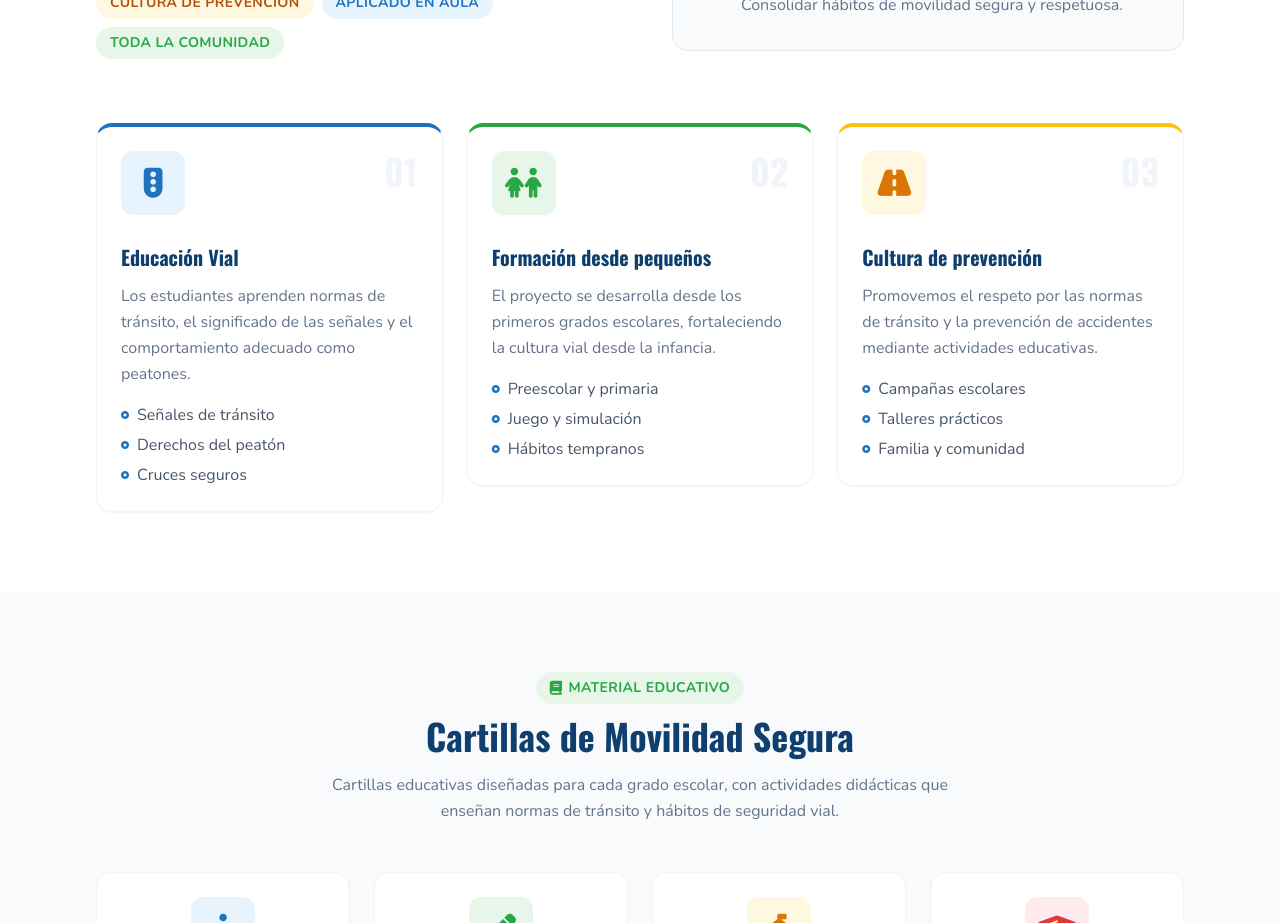
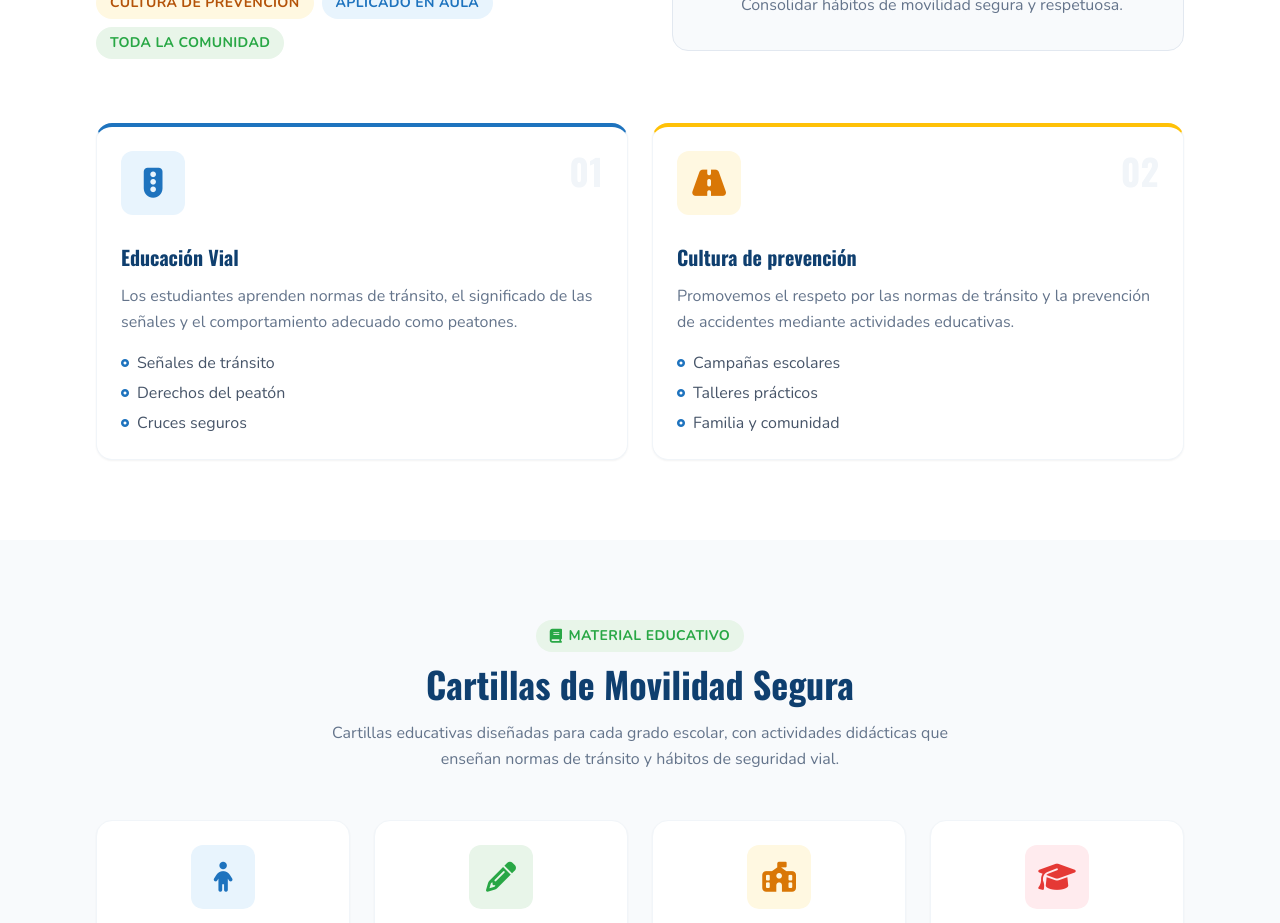
Before and after one commit to Neferxd31/movilidad-segura, a React (Vite) app: page / in a window 1280 px wide. Shown: the part 1380-2303 px from the top of the page. Built offline with nearby package versions, Linux system fonts and the light colour scheme.

Commit message:
chore: remove early education intro card

```diff
--- a/src/pages/Home.jsx
+++ b/src/pages/Home.jsx
@@ -57,15 +57,6 @@ const introCards = [
   },
   {
     num:   '02',
-    icon:  'fa-children',
-    color: 'icon-box-green',
-    border:'border-t-brand-green',
-    title: 'Formación desde pequeños',
-    desc:  'El proyecto se desarrolla desde los primeros grados escolares, fortaleciendo la cultura vial desde la infancia.',
-    items: ['Preescolar y primaria', 'Juego y simulación', 'Hábitos tempranos'],
-  },
-  {
-    num:   '03',
     icon:  'fa-road',
     color: 'icon-box-yellow',
     border:'border-t-brand-yellow',
@@ -262,8 +253,8 @@ export default function Home() {
             </FadeIn>
           </div>
 
-          {/* 3 intro cards */}
-          <div className="grid md:grid-cols-3 gap-6">
+          {/* 2 intro cards */}
+          <div className="grid md:grid-cols-2 gap-6">
             {introCards.map((card, i) => (
               <FadeIn key={i} delay={i * 80}>
                 <div className="card border-t-4" style={{
```
